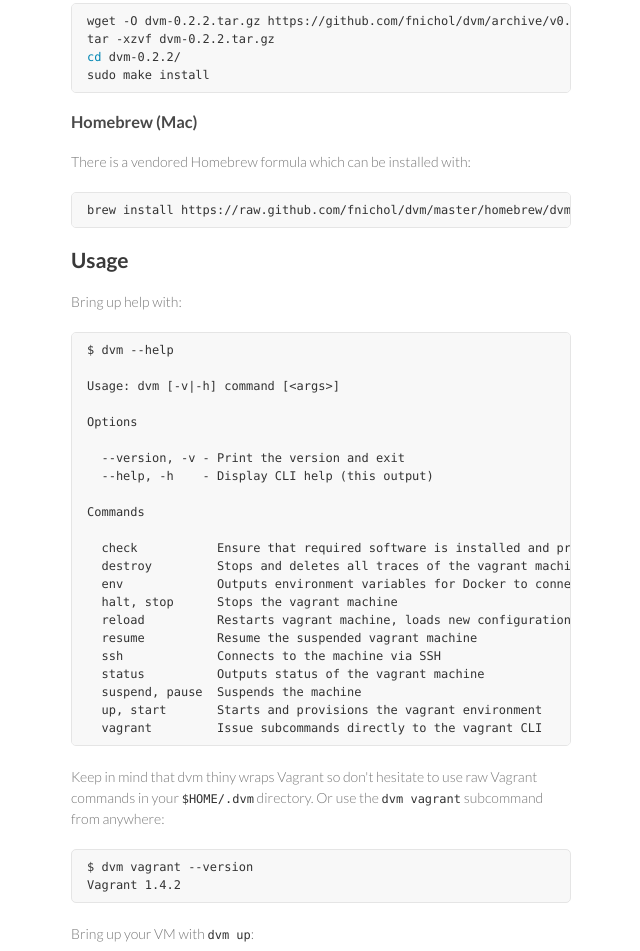
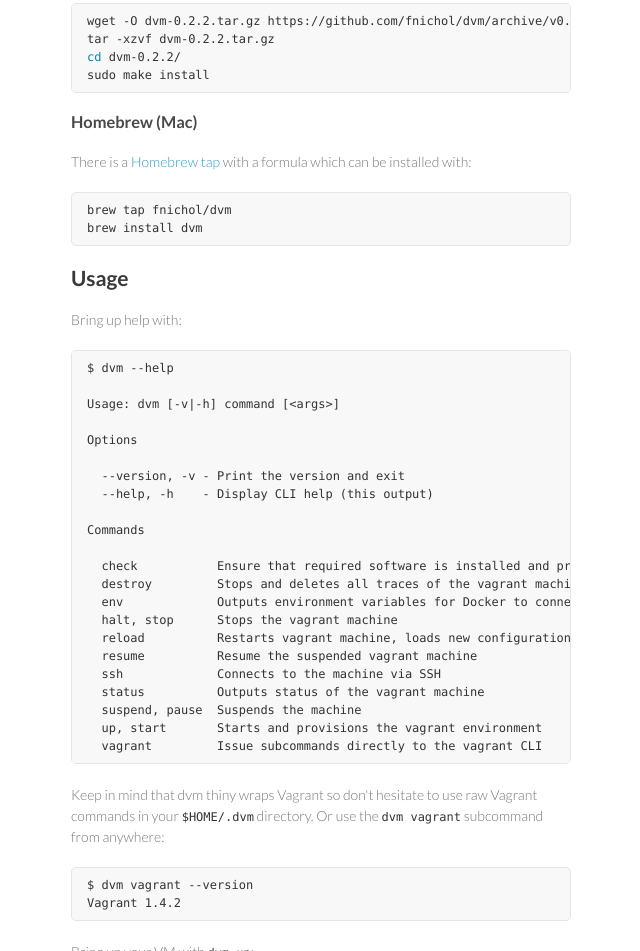
Before and after one commit to fnichol/dvm, a plain HTML site: page index.html in a window 1280 px wide. Shown: the part 841-1792 px from the top of the page, without its empty margins (499-1139 px from the left). Drawn offline with Linux system fonts and the light colour scheme.

Commit message:
Create gh-pages branch via GitHub

```diff
--- a/index.html
+++ b/index.html
@@ -79,9 +79,10 @@ sudo make install
 <h3>
 <a name="-homebrew-mac" class="anchor" href="#-homebrew-mac"><span class="octicon octicon-link"></span></a><a name="intsall-homebrew"></a> Homebrew (Mac)</h3>
 
-<p>There is a vendored Homebrew formula which can be installed with:</p>
+<p>There is a <a href="https://github.com/fnichol/homebrew-dvm">Homebrew tap</a> with a formula which can be installed with:</p>
 
-<div class="highlight highlight-sh"><pre>brew install https://raw.github.com/fnichol/dvm/master/homebrew/dvm.rb
+<div class="highlight highlight-sh"><pre>brew tap fnichol/dvm
+brew install dvm
 </pre></div>
 
 <h2>
```
Also changed, not shown: params.json (+1 -1 lines).
